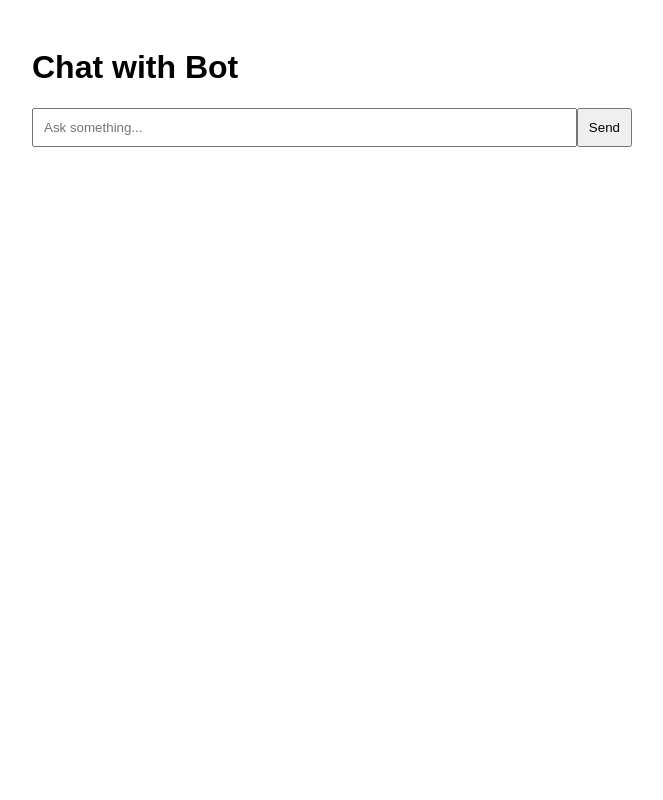
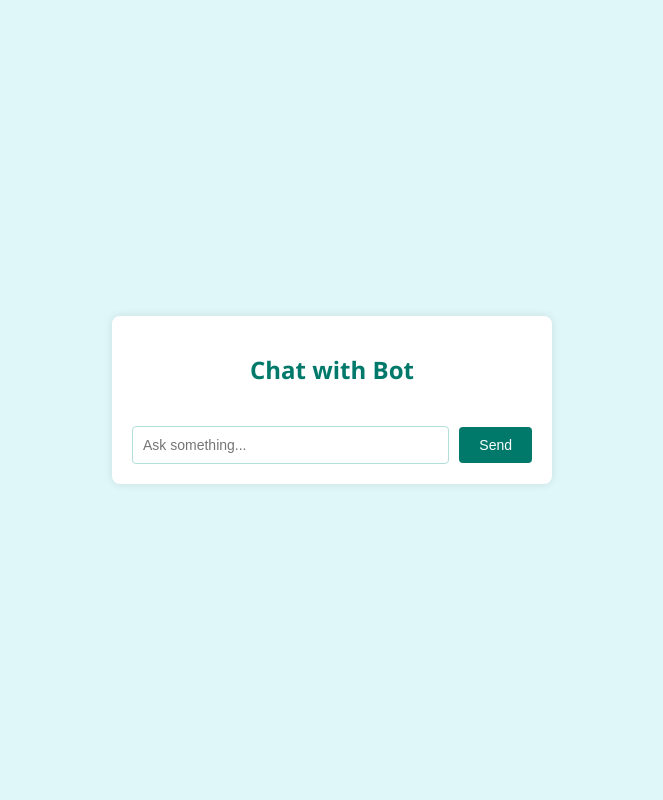
Before and after one commit to Uday-kiran-123456/IEEE_bot, a Flask app: page / in a window 1280 px wide. Shown: the whole page, without its empty margins (308-971 px from the left). Run offline with Flask 3, Linux system fonts and the light colour scheme.

Commit message:
Initial commit 3

```diff
--- a/templates/index.html
+++ b/templates/index.html
@@ -3,17 +3,90 @@
 <head>
     <meta charset="UTF-8">
     <meta name="viewport" content="width=device-width, initial-scale=1.0">
-    <title>Chatbot</title>
+    <title>Chat with Bot</title>
     <link rel="stylesheet" href="{{ url_for('static', filename='css/styles.css') }}">
+    <style>
+        body {
+            font-family: 'Segoe UI', Tahoma, Geneva, Verdana, sans-serif;
+            background-color: #e0f7fa;
+            margin: 0;
+            padding: 0;
+            display: flex;
+            justify-content: center;
+            align-items: center;
+            height: 100vh;
+        }
+        .chat-container {
+            background-color: #ffffff;
+            border-radius: 8px;
+            box-shadow: 0 0 10px rgba(0, 0, 0, 0.1);
+            max-width: 400px;
+            width: 100%;
+            padding: 20px;
+            display: flex;
+            flex-direction: column;
+        }
+        h1 {
+            font-size: 24px;
+            margin-bottom: 20px;
+            text-align: center;
+            color: #00796b;
+        }
+        .input-container {
+            display: flex;
+            justify-content: space-between;
+            align-items: center;
+            margin-top: auto;
+        }
+        input[type="text"] {
+            flex: 1;
+            padding: 10px;
+            border: 1px solid #b2dfdb;
+            border-radius: 4px;
+            margin-right: 10px;
+            font-size: 14px;
+        }
+        button {
+            padding: 10px 20px;
+            background-color: #00796b;
+            color: #fff;
+            border: none;
+            border-radius: 4px;
+            cursor: pointer;
+            font-size: 14px;
+        }
+        button:hover {
+            background-color: #004d40;
+        }
+        .messages {
+            margin-top: 20px;
+            max-height: 300px;
+            overflow-y: auto;
+            display: flex;
+            flex-direction: column;
+        }
+        .message {
+            background-color: #e0f2f1;
+            border-radius: 8px;
+            padding: 10px;
+            margin-bottom: 10px;
+            align-self: flex-start;
+            max-width: 70%;
+        }
+        .message.sent {
+            background-color: #b2dfdb;
+            align-self: flex-end;
+        }
+    </style>
 </head>
 <body>
     <div class="chat-container">
         <h1>Chat with Bot</h1>
+        <div class="messages" id="messages"></div>
         <div class="input-container">
             <input type="text" id="userInput" placeholder="Ask something...">
             <button onclick="sendMessage()">Send</button>
         </div>
-        <div class="messages" id="messages"></div>
     </div>
     <script src="{{ url_for('static', filename='js/scripts.js') }}"></script>
 </body>
```
